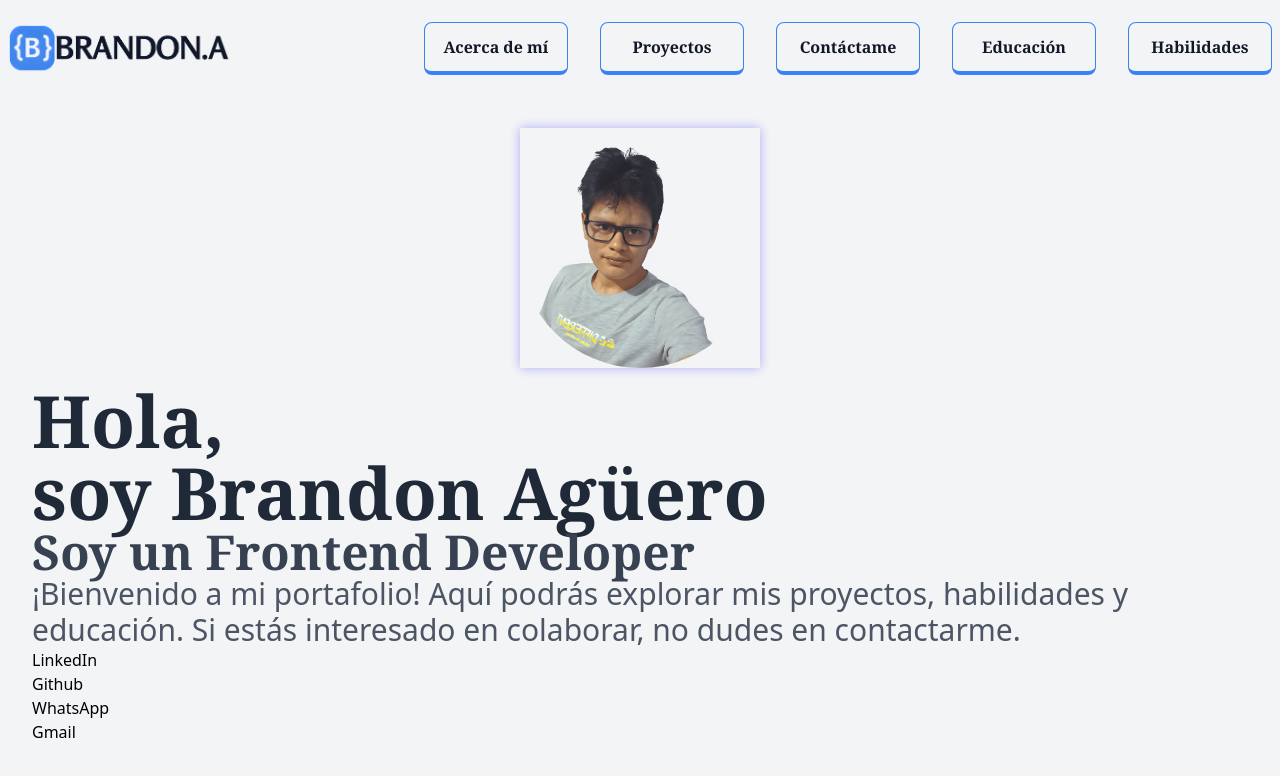
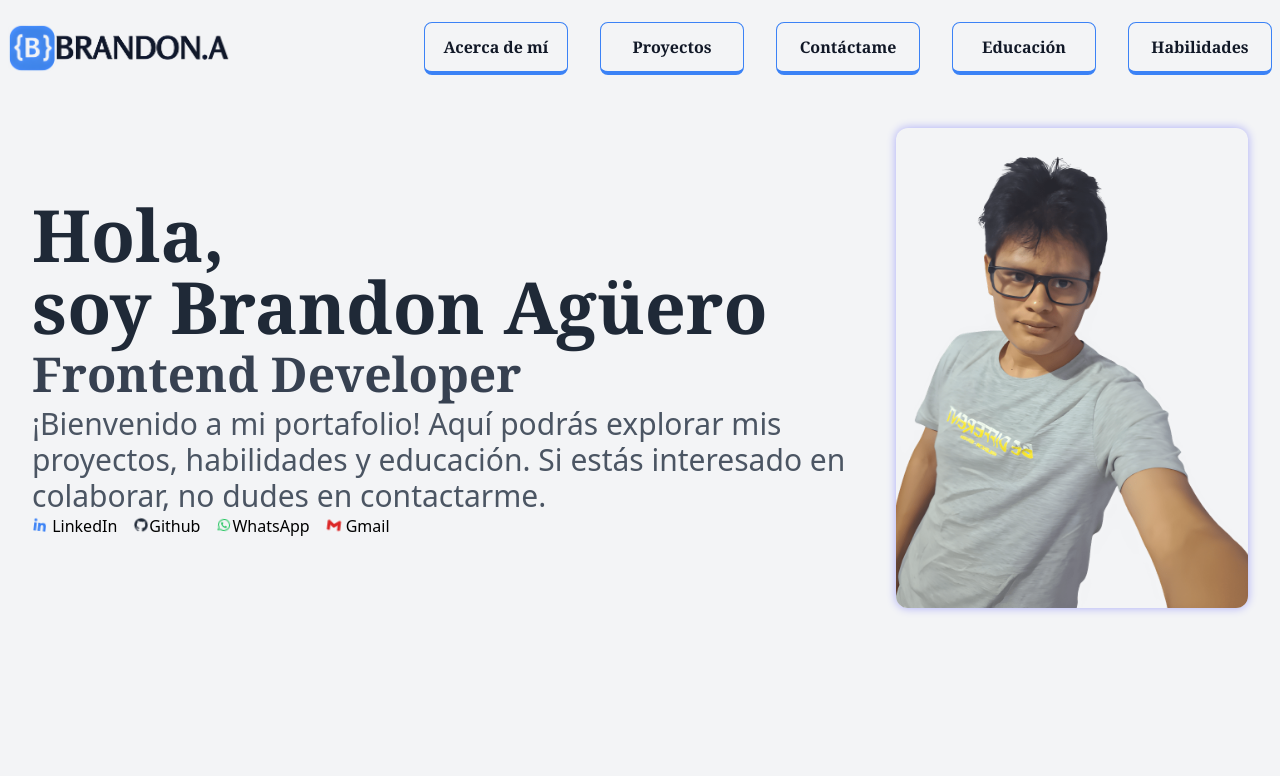
Before and after one commit to BrandonAguero/My-Portafolio, a React (Vite) app: page / in a window 1280 px wide. Shown: the top 776 px of the page. Built offline with nearby package versions, Linux system fonts and the light colour scheme; the HTML template or start-up script is replaced by a standard one.

Commit message:
Agregue una animación para los iconos y colores representativos para cada icono

```diff
--- a/src/pages/Home.jsx
+++ b/src/pages/Home.jsx
@@ -14,15 +14,15 @@ const Home = () => {
       }}
       className="relative flex flex-col"
     >
-      <div className="flex flex-col-reverse items-center gap-4">
+      <div className="flex flex-col-reverse items-center gap-4 md:flex-row md:px-4 lg:px-6 xl:px-8">
         <section className="flex w-[95%] flex-col">
-          <div>
+          <div className="flex flex-col gap-2">
             <h1 className="flex flex-col font-serif text-3xl font-bold text-gray-800 small:text-4xl super:text-5xl 2md:text-6xl xl:text-7xl">
               <span>Hola,</span>
               <span>soy Brandon Agüero</span>
             </h1>
             <h2 className="font-serif text-xl font-semibold text-gray-700 small:text-2xl super:text-3xl 2md:text-4xl xl:text-5xl">
-              Soy un Frontend Developer
+              Frontend Developer
             </h2>
             <p className="font-sans text-base font-normal text-gray-600 small:text-lg super:text-xl 2md:text-2xl xl:text-3xl">
               ¡Bienvenido a mi portafolio! Aquí podrás explorar mis proyectos,
@@ -31,18 +31,19 @@ const Home = () => {
             </p>
           </div>
           <footer>
-            <ul>
-              <li>
+            <ul className="flex gap-4">
+              <li className="">
                 <a
                   href="https://www.linkedin.com/in/brandonaguero/"
                   target="_blank"
                 >
+                  <i className="bx bxl-linkedin bx-tada text-blue-500"></i>{" "}
                   LinkedIn
                 </a>
               </li>
               <li>
                 <a href="https://github.com/BrandonAguero" target="_blank">
-                  Github
+                  <i className="bx bxl-github bx-tada text-gray-800"></i>Github
                 </a>
               </li>
               <li>
@@ -51,6 +52,7 @@ const Home = () => {
                   target="_blank"
                   rel="noopener noreferrer"
                 >
+                  <i className="bx bxl-whatsapp bx-tada text-green-500"></i>
                   WhatsApp
                 </a>
               </li>
@@ -60,14 +62,14 @@ const Home = () => {
                   target="_blank"
                   rel="noopener noreferrer"
                 >
-                  Gmail
+                  <i className="bx bxl-gmail bx-tada text-red-600"></i> Gmail
                 </a>
               </li>
             </ul>
           </footer>
         </section>
         <motion.figure
-          className="h-44 w-44 max-xl:rounded-full small:h-60 small:w-60"
+          className="h-44 w-44 max-xl:rounded-full small:h-60 small:w-60 super:h-72 super:w-72 md:rounded-xl  2md:h-96 2md:w-96 xl:h-[30rem] xl:w-[30rem]"
           initial={{ scale: 0.8 }}
           animate={{
             scale: 1,
@@ -80,7 +82,7 @@ const Home = () => {
           whileHover={{ scale: 1.05 }}
         >
           <motion.img
-            className="h-full w-full rounded-full object-cover object-top"
+            className="h-full w-full rounded-full object-cover object-top md:rounded-xl"
             src="/png/profileHomeTwo.png"
             alt="Foto de perfil del creador de la página web"
           />
```
